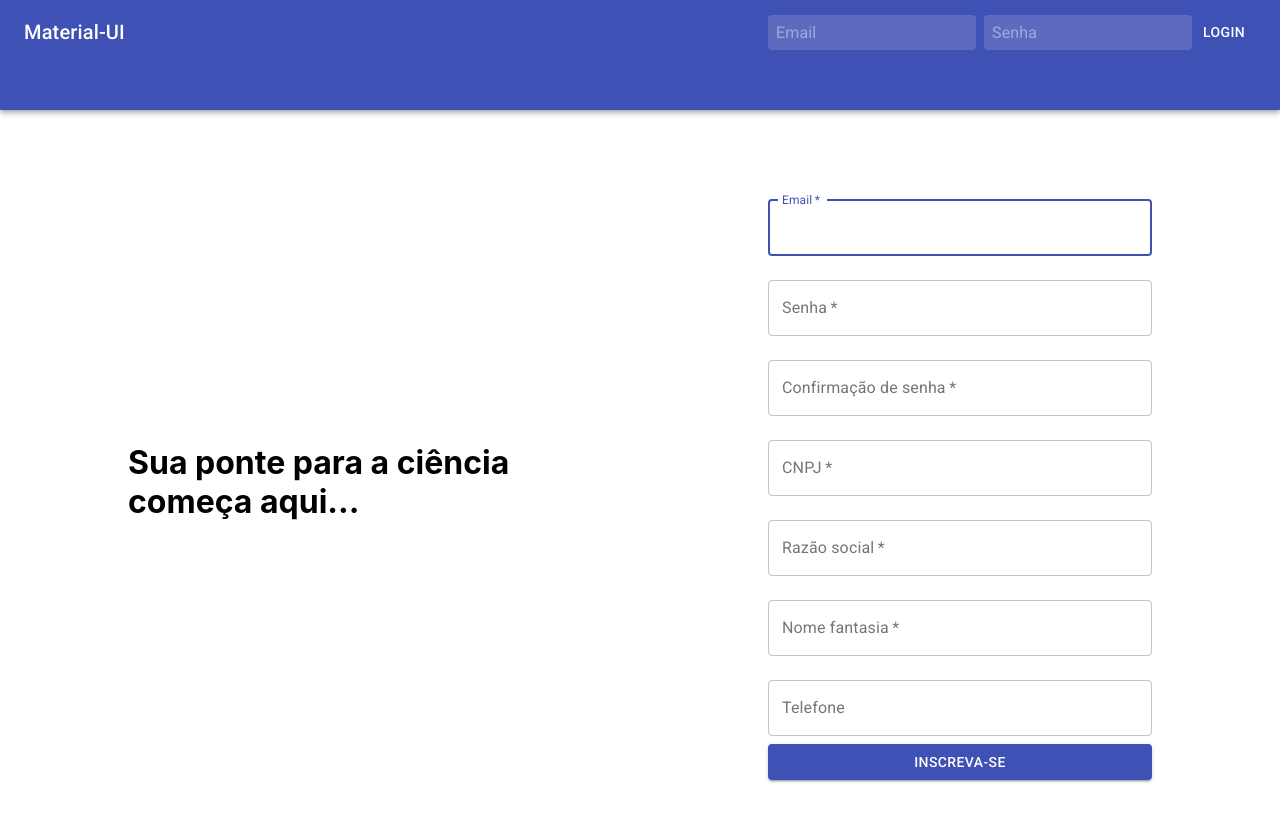
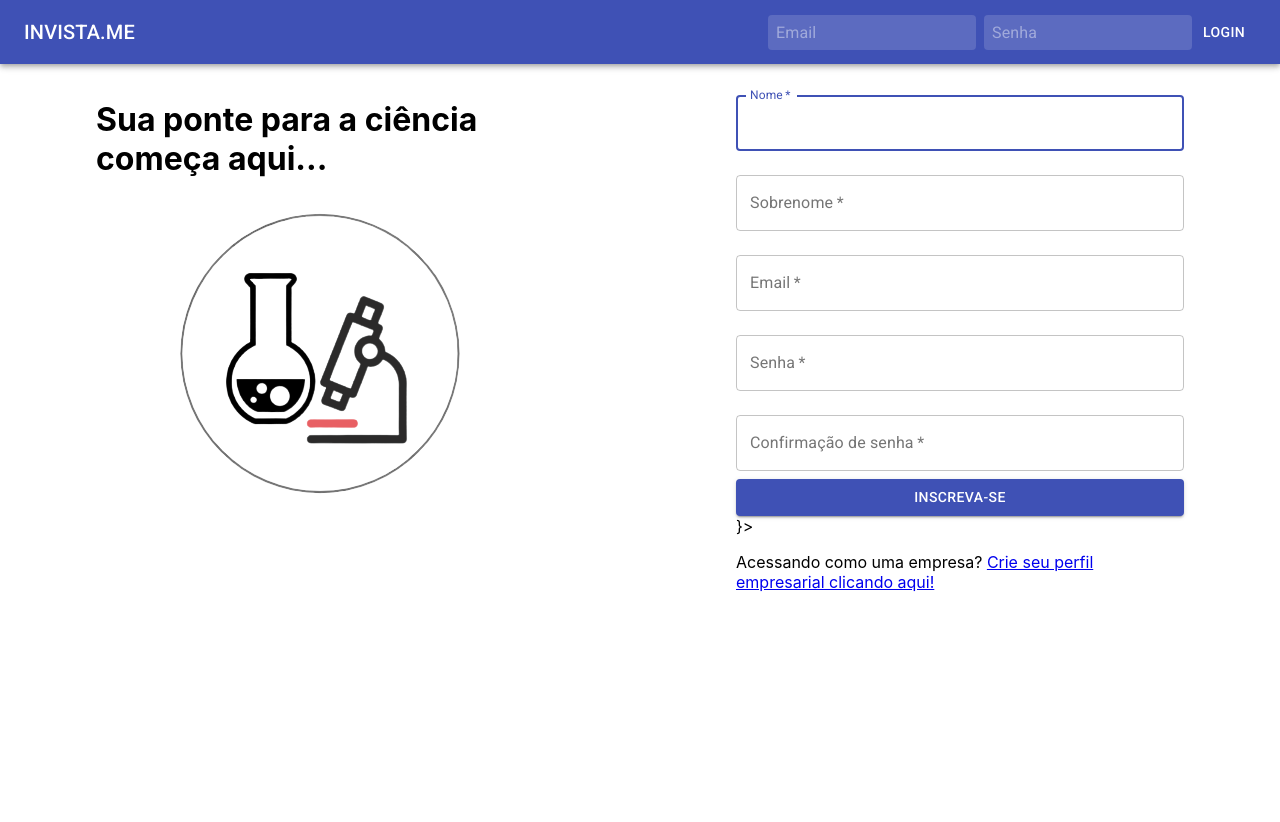
Before and after one commit to joaopedromattos/invistame, a React (Create React App) app: page / in a window 1280 px wide. Shown: the top 822 px of the page. After the commit the page ends 800 px from the top, so only its background shows below. Built offline with nearby package versions, Linux system fonts and the light colour scheme.

Commit message:
improved landingPage

```diff
--- a/src/Components/LandingPage/LandingPage.css
+++ b/src/Components/LandingPage/LandingPage.css
@@ -1,15 +1,28 @@
 .contentMain {
-  height: 100%;
   justify-items: center;
   display: grid;
   grid-template-columns: 1fr 1fr;
-  grid-template-rows: 93vh;
+  grid-template-rows: 80vh;
   align-items: center;
 }
 
 .items {
-  width: 60%;
+  width: 70%;
+  height: 100%;
+  margin-top: 30px;
+  justify-items: center;
+  align-items: center;
 }
+
+
+.subItem {
+  justify-items: center;
+  align-items: center;
+  margin: auto auto;
+  width: 310px;
+}
+
+
 
 @media (max-width: 600px) {
   .contentMain {
@@ -17,6 +30,14 @@
     margin-left: 5%;
   }
 
+  #logo {
+    width: 100px;
+  }
+
+  .subItem{
+    width: 100px;
+  }
+
   .items {
     width: 93%;
   }
--- a/src/Components/LandingPage/LandingPage.jsx
+++ b/src/Components/LandingPage/LandingPage.jsx
@@ -67,19 +67,18 @@ const useStyles = makeStyles(theme => ({
   }
 }));
 
-export default function LandingPage() {
+export default function LandingPage(props) {
   const classes = useStyles();
 
   return (
     <div>
       <div className={classes.root}>
         <AppBar
-          style={{ height: "110px", lineHeight: "100%" }}
           position="static"
         >
           <Toolbar style={{ alignContent: "center" }}>
             <Typography className={classes.title} variant="h6" noWrap>
-              Material-UI
+              INVISTA.ME
             </Typography>
 
             <div className={classes.search}>
@@ -111,9 +110,34 @@ export default function LandingPage() {
       <div className={"contentMain"}>
         <div className={"items"}>
           <h1>Sua ponte para a ciência começa aqui...</h1>
+          <div className={"subItem"}>
+            <img id="logo" src="/images/logo.png" align="middle"></img>
+          </div>
+
         </div>
         <div className={"items"}>
           <form className={classes.form} noValidate>
+            <TextField
+              variant="outlined"
+              margin="normal"
+              required
+              fullWidth
+              id="nome"
+              label="Nome"
+              name="nome"
+              autoComplete="nome"
+              autoFocus
+            />
+            <TextField
+              variant="outlined"
+              margin="normal"
+              required
+              fullWidth
+              id="sobrenome"
+              label="Sobrenome"
+              name="sobrenome"
+              autoComplete="sobrenome"
+            />
             <TextField
               variant="outlined"
               margin="normal"
@@ -123,7 +147,6 @@ export default function LandingPage() {
               label="Email"
               name="email"
               autoComplete="email"
-              autoFocus
             />
             <TextField
               variant="outlined"
@@ -148,59 +171,20 @@ export default function LandingPage() {
               autoComplete="current-password"
             />
 
-            <TextField
-              variant="outlined"
-              margin="normal"
-              required
-              fullWidth
-              id="email"
-              label="CNPJ"
-              name="email"
-              autoComplete="email"
-            />
-
-            <TextField
-              variant="outlined"
-              margin="normal"
-              required
-              fullWidth
-              id="email"
-              label="Razão social"
-              name="email"
-              autoComplete="email"
-            />
-
-            <TextField
-              variant="outlined"
-              margin="normal"
-              required
-              fullWidth
-              id="email"
-              label="Nome fantasia"
-              name="email"
-              autoComplete="email"
-            />
-
-            <TextField
-              variant="outlined"
-              margin="normal"
-              fullWidth
-              id="email"
-              label="Telefone"
-              name="email"
-              autoComplete="email"
-            />
-
             <Button
               type="submit"
               fullWidth
               variant="contained"
               color="primary"
               className={classes.submit}
+              onClick={() => {
+                props.history.push('/')
+              }}
             >
               Inscreva-se
-            </Button>
+            </Button > }>
           </form>
+          <p>Acessando como uma empresa? <a href="/entrepriseSignUp">Crie seu perfil empresarial clicando aqui!</a></p>
         </div>
       </div>
     </div>
```
Also changed, not shown: public/images/logo.png (added).
